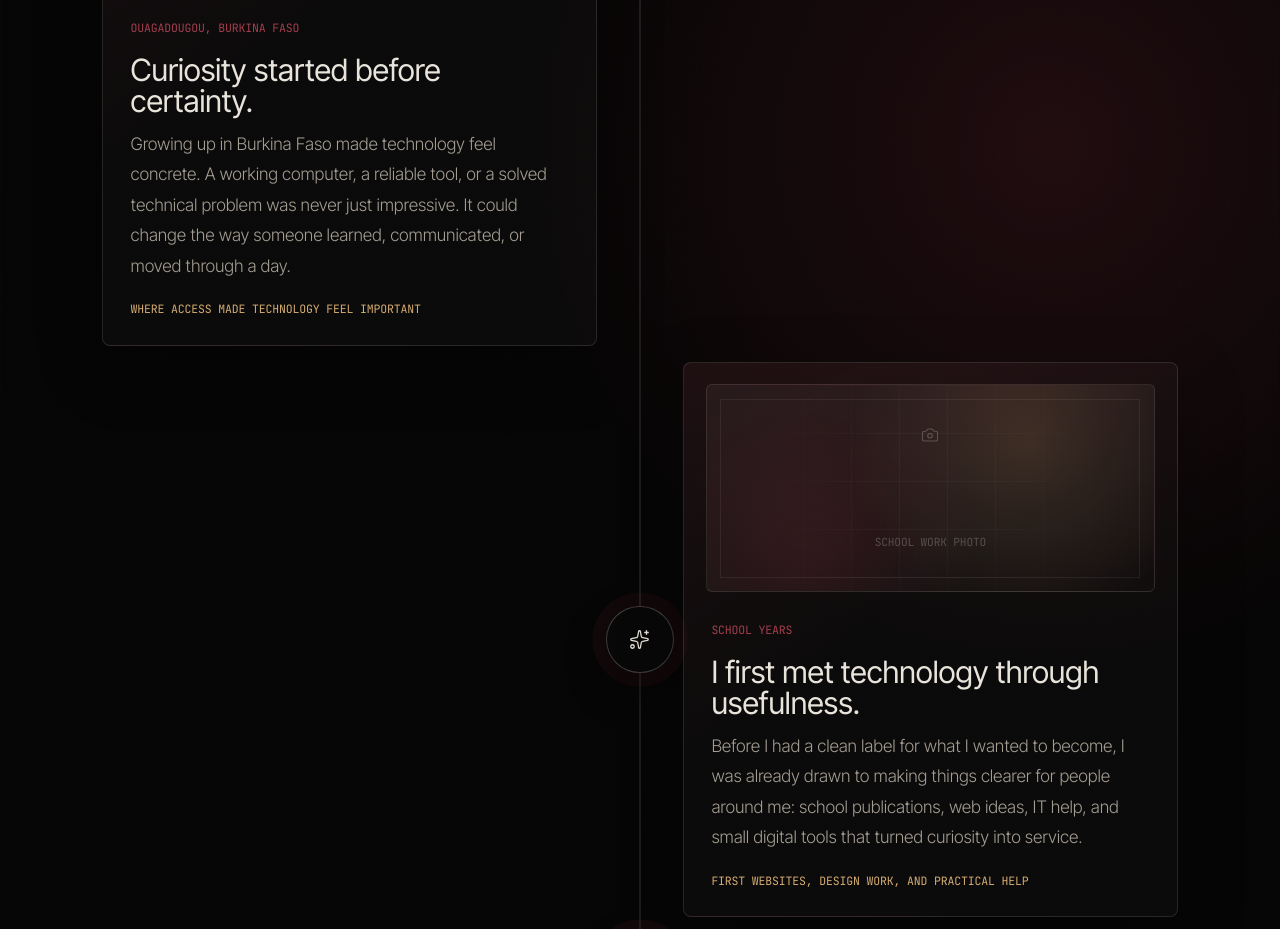
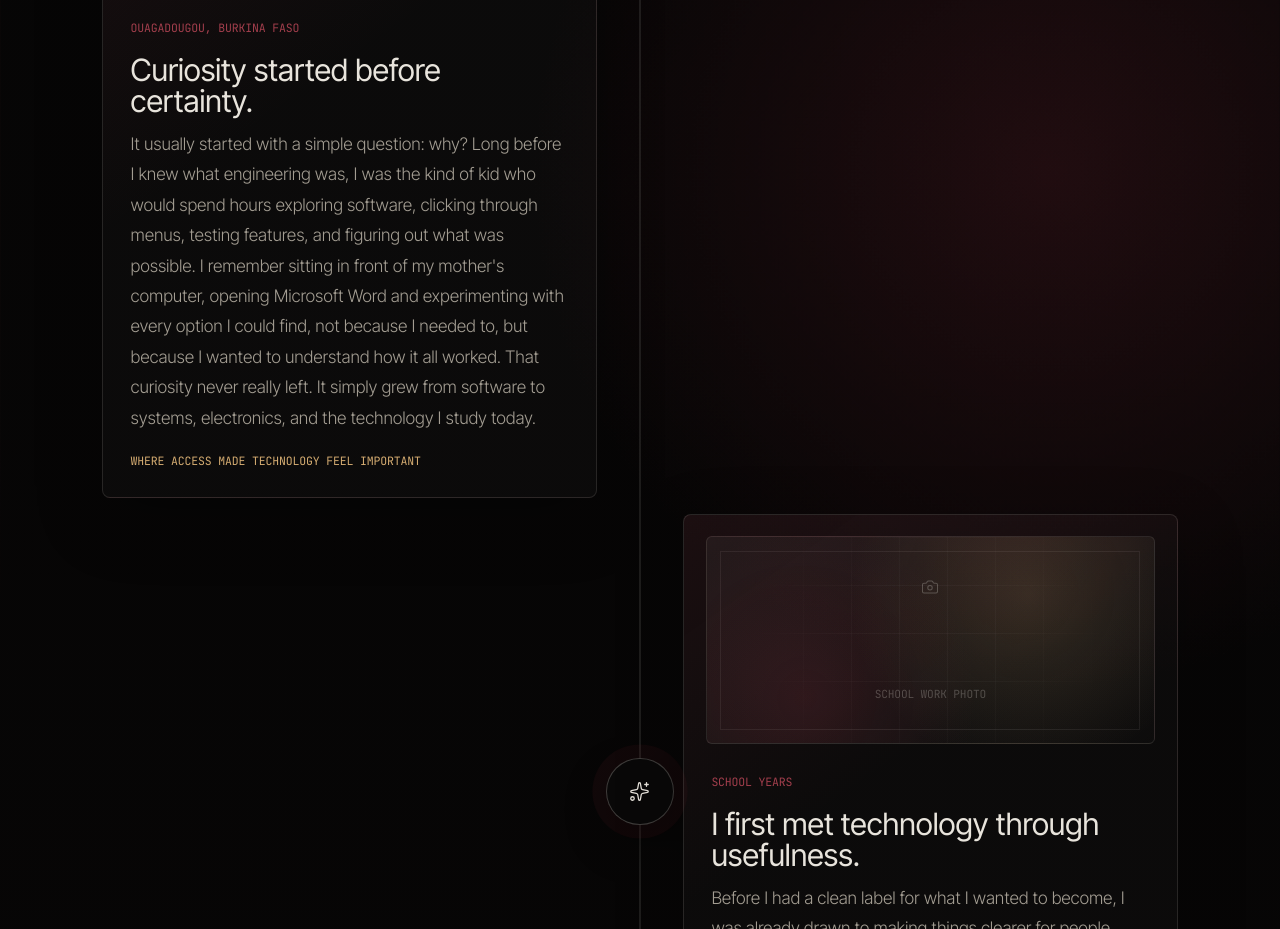
Before and after one commit to RayannSagnon/portfolio, a Next.js app: page /about in a window 1280 px wide. Shown: the part 1580-2509 px from the top of the page. Built offline with nearby package versions, Linux system fonts and the light colour scheme; no server answers.

Commit message:
Update Ouagadougou timeline chapter body copy.
Replace the origin card paragraph with the childhood curiosity and Microsoft Word story.

```diff
--- a/content/about.ts
+++ b/content/about.ts
@@ -13,7 +13,7 @@ export const journeyChapters = [
     image: "Origin photo",
     title: "Curiosity started before certainty.",
     body:
-      "Growing up in Burkina Faso made technology feel concrete. A working computer, a reliable tool, or a solved technical problem was never just impressive. It could change the way someone learned, communicated, or moved through a day.",
+      "It usually started with a simple question: why? Long before I knew what engineering was, I was the kind of kid who would spend hours exploring software, clicking through menus, testing features, and figuring out what was possible. I remember sitting in front of my mother's computer, opening Microsoft Word and experimenting with every option I could find, not because I needed to, but because I wanted to understand how it all worked. That curiosity never really left. It simply grew from software to systems, electronics, and the technology I study today.",
   },
   {
     place: "School years",
```
